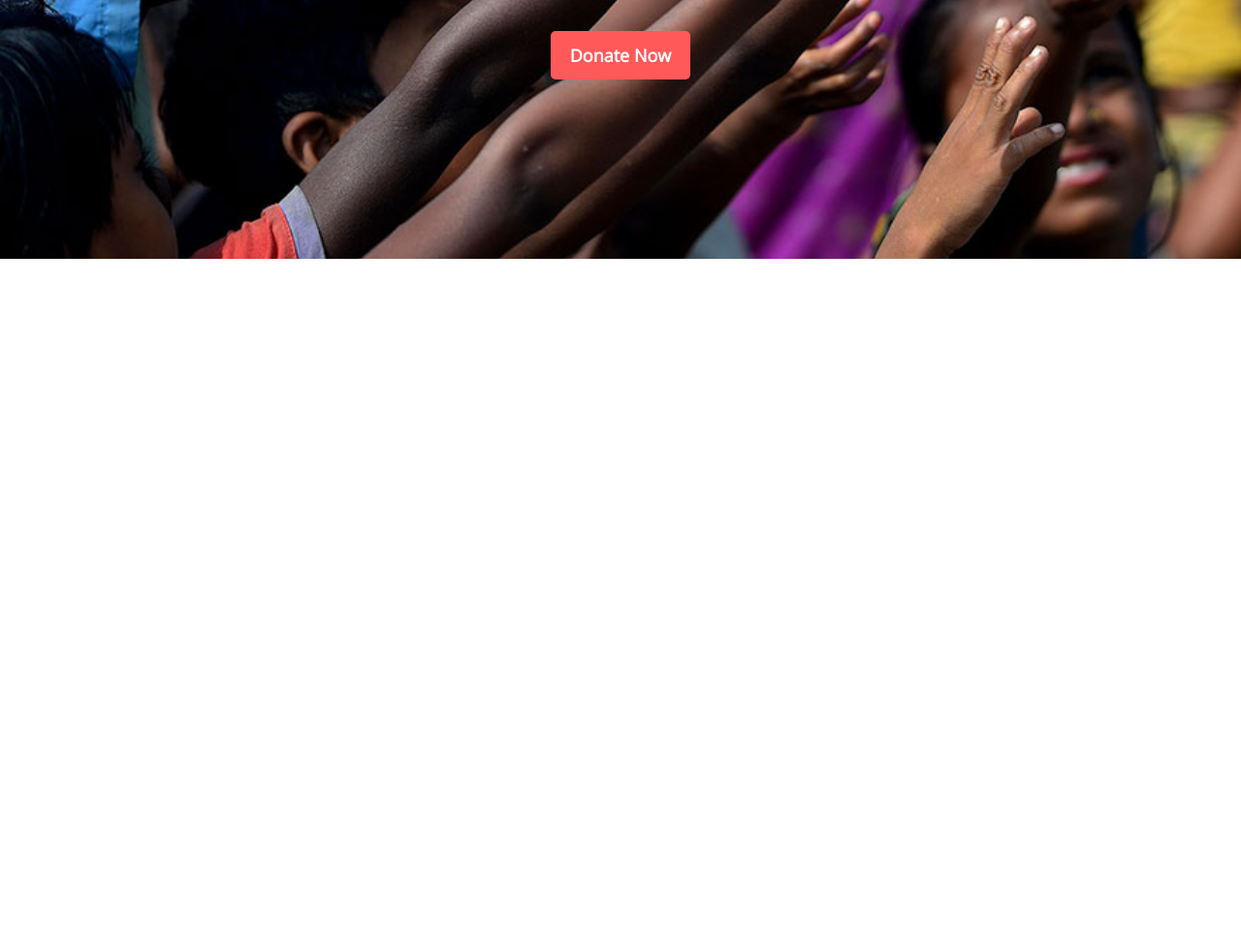
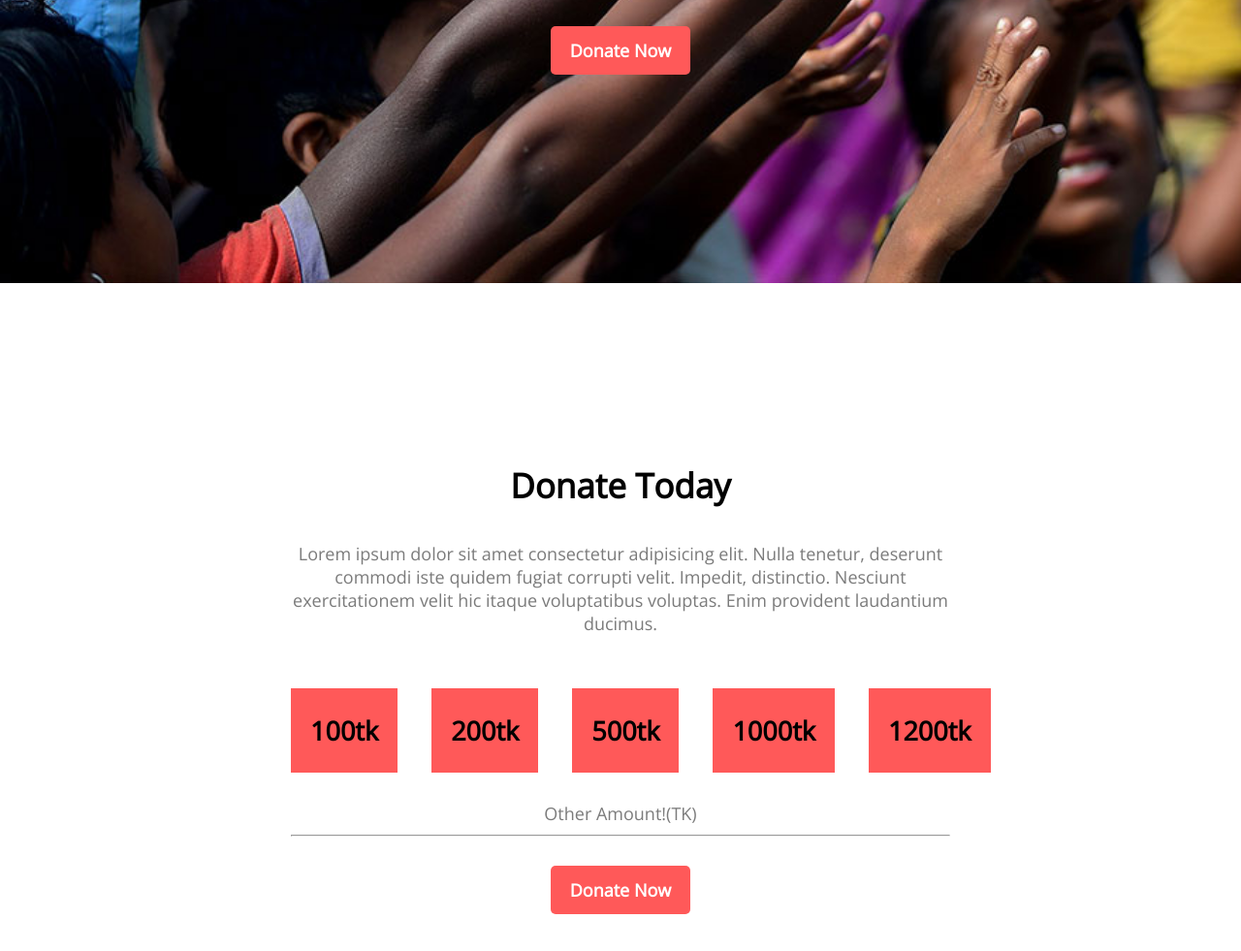
Before and after one commit to aminulislam2002/practice-project-01, a plain HTML site: page index.html in a window 1280 px wide. Shown: the part 557-1538 px from the top of the page at 97% size. Before the commit the page ends 824 px from the top, so only its background shows below. Drawn offline with nearby package versions, Linux system fonts and the light colour scheme.

Commit message:
amount section commit

```diff
--- a/index.html
+++ b/index.html
@@ -21,5 +21,26 @@
         <button class="btn">Donate Now</button>
       </section>
     </header>
+    <main>
+      <!-- amount section -->
+      <section class="amount-section">
+        <h1 class="section-title">Donate Today</h1>
+        <p class="section-description">
+          Lorem ipsum dolor sit amet consectetur adipisicing elit. Nulla tenetur, deserunt commodi iste quidem fugiat
+          corrupti velit. Impedit, distinctio. Nesciunt exercitationem velit hic itaque voluptatibus voluptas. Enim provident
+          laudantium ducimus.
+        </p>
+        <ul class="amount">
+          <li>100tk</li>
+          <li>200tk</li>
+          <li>500tk</li>
+          <li>1000tk</li>
+          <li>1200tk</li>
+        </ul>
+        <p class="other-amount">Other Amount!(TK)</p>
+        <hr />
+        <button class="btn">Donate Now</button>
+      </section>
+    </main>
   </body>
 </html>
--- a/styles/style.css
+++ b/styles/style.css
@@ -21,7 +21,6 @@
   font-size: 20px;
   font-weight: 400;
   color: #ffffff;
-  margin-bottom: 35px;
 }
 .btn {
   height: 50px;
@@ -32,4 +31,50 @@
   color: #ffffff;
   background-color: #ff5959;
   padding: 10px 20px;
+  margin: 30px 0;
 }
+.btn:hover {
+  background-color: green;
+}
+.amount-section {
+  padding: 185px 300px;
+  text-align: center;
+}
+.section-title {
+  font-size: 35px;
+  font-weight: 700;
+}
+.section-description {
+  font-size: 18px;
+  font-weight: 500px;
+  color: #7b7b7b;
+  margin: 35px 0px;
+}
+.amount {
+  display: flex;
+  gap: 35px;
+  justify-content: space-around;
+}
+.amount li {
+  list-style-type: none;
+  font-size: 27px;
+  font-weight: 900;
+  color: black;
+  background-color: #ff5959;
+  box-sizing: border-box;
+  padding: 25px 20px;
+  margin: 20px 0;
+  cursor: pointer;
+}
+.amount-section .amount li:hover {
+  background-color: green;
+  box-sizing: border-box;
+  border: 1px solid black;
+  border-radius: 5px;
+}
+.other-amount {
+  font-size: 18px;
+  font-weight: 500px;
+  color: #7b7b7b;
+  margin: 10px;
+}
```
